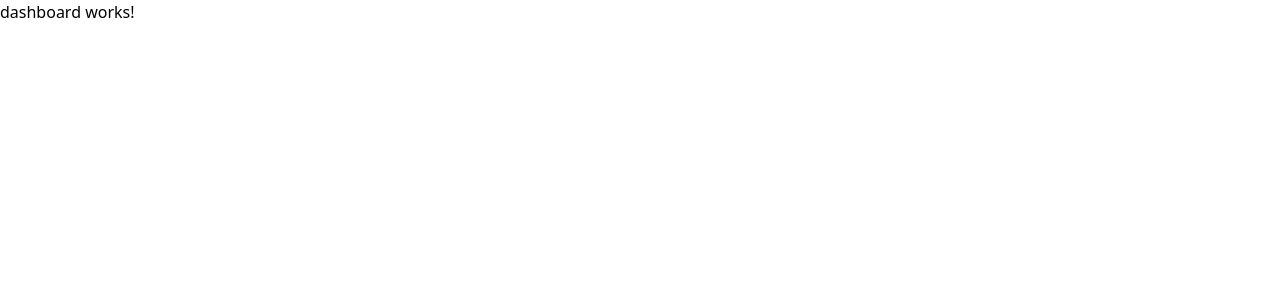
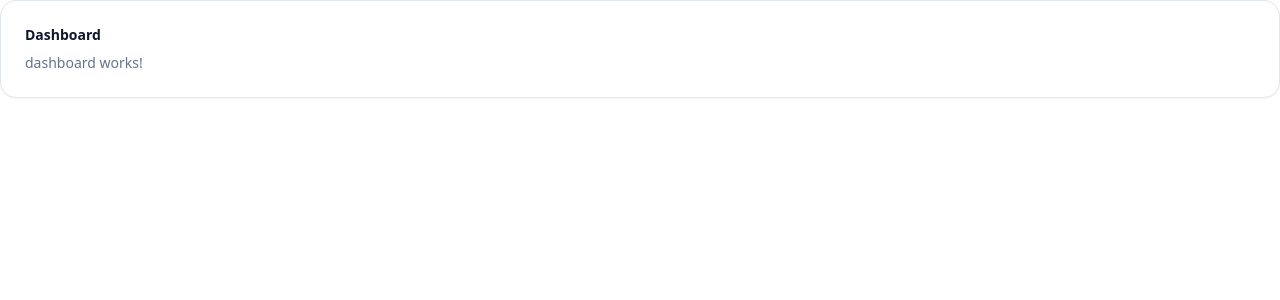
Before and after one commit to thomasbastos-04/srdoc-frontend, an Angular app: page /dashboard in a window 1280 px wide. Shown: the top 300 px of the page. Built offline with nearby package versions, Linux system fonts and the light colour scheme; sample sign-in values are in the browser's storage.

Commit message:
feat(dashboard): add basic dashboard page

```diff
--- a/src/app/pages/dashboard/dashboard.component.html
+++ b/src/app/pages/dashboard/dashboard.component.html
@@ -1 +1,4 @@
-<p>dashboard works!</p>
+<div class="rounded-2xl border border-slate-200 bg-white p-6 shadow-sm">
+    <div class="text-sm font-semibold text-slate-900">Dashboard</div>
+    <div class="mt-2 text-sm text-slate-500">dashboard works!</div>
+</div>
```
Also changed, not shown: src/app/pages/dashboard/dashboard.component.ts (+4 -5 lines).
